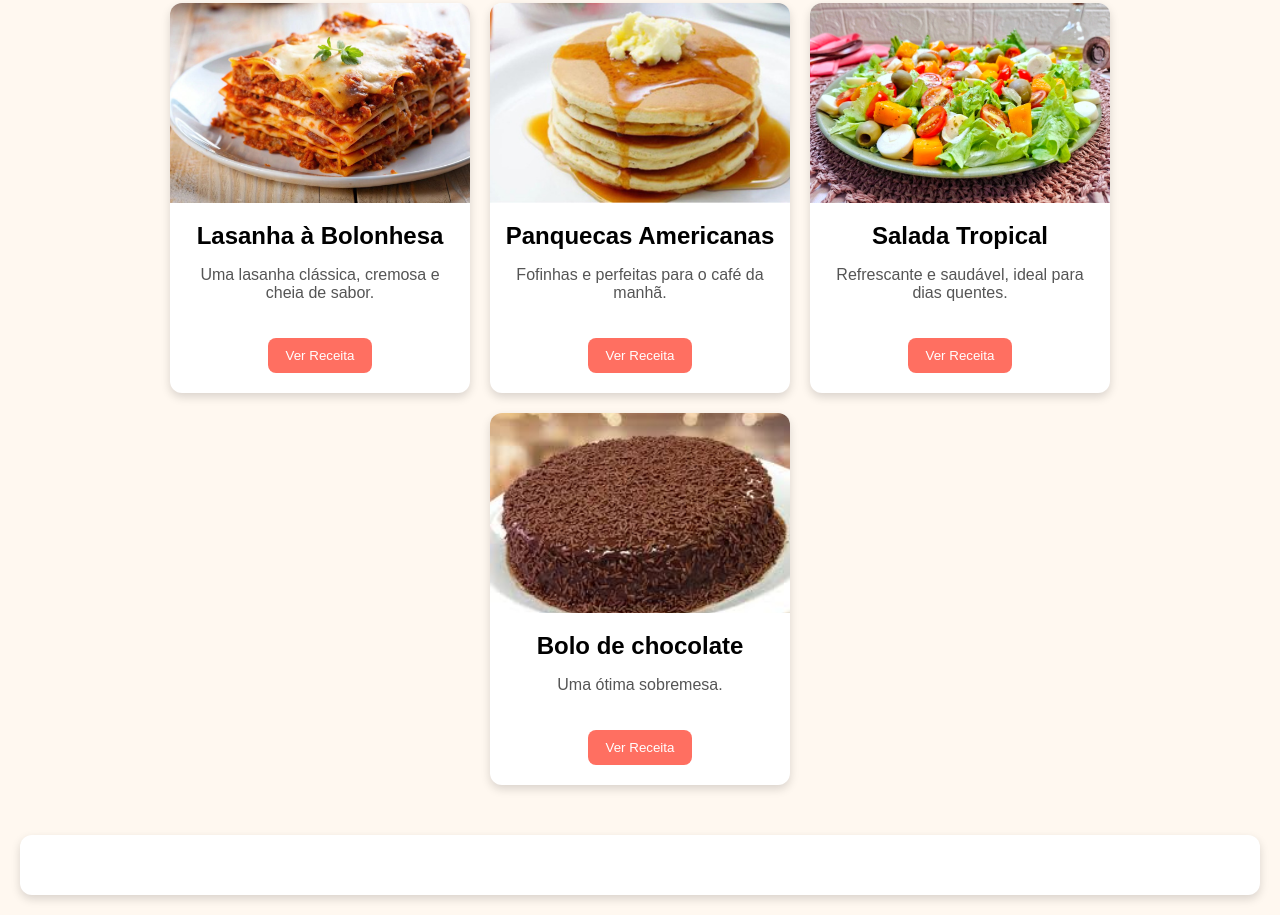
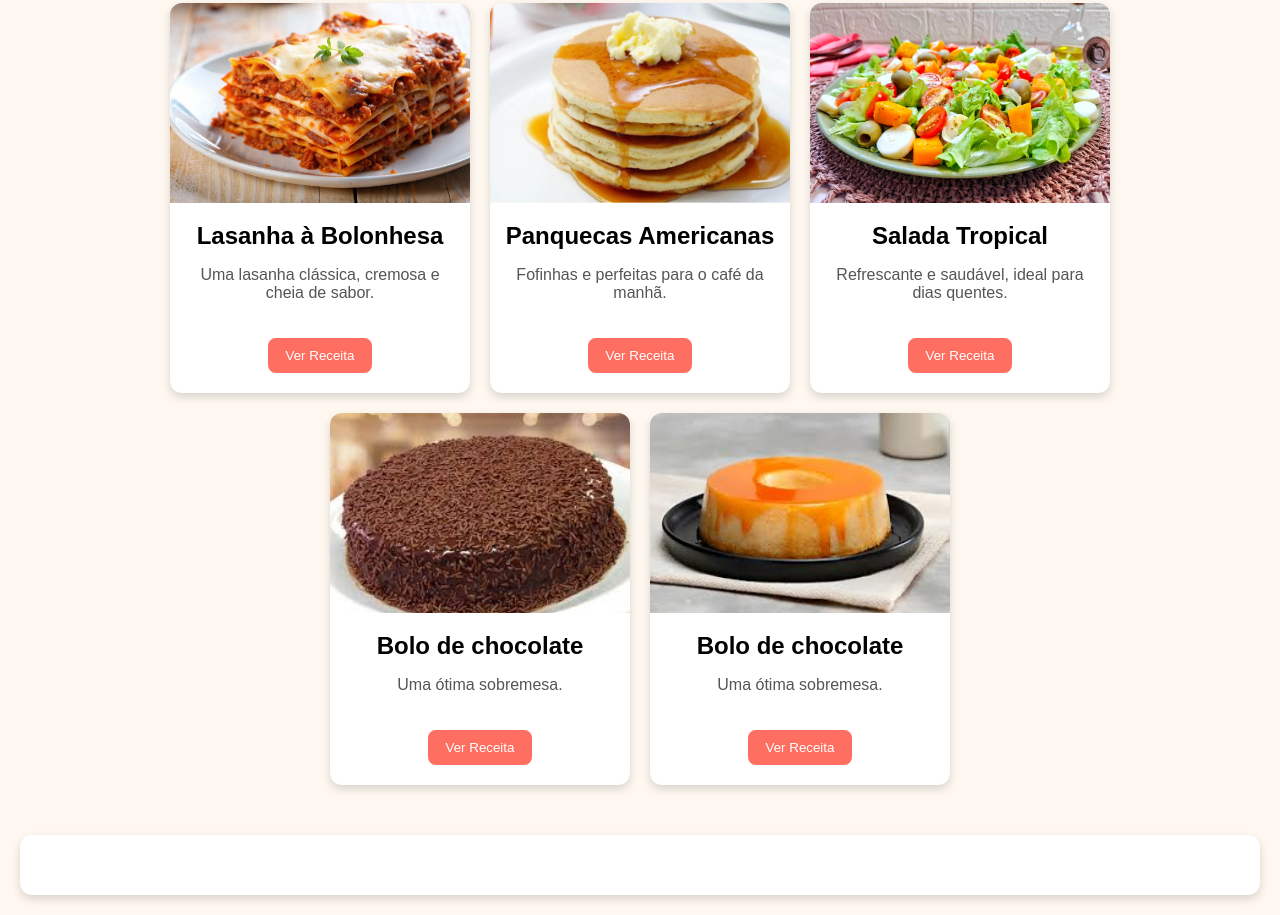
Before and after one commit to gamesfioravante/Site-de-receitas-Teste, a plain HTML site: page index.html in a window 1280 px wide. Shown: the part 221-1136 px from the top of the page. Drawn offline with Linux system fonts and the light colour scheme.

Commit message:
Atualização do site

```diff
--- a/index.html
+++ b/index.html
@@ -47,6 +47,13 @@
             <button onclick="mostrarReceita('bolo')">Ver Receita</button>
         </div>
 
+        <div class="card">
+            <img src="bdd\pudim.jpg" alt="Pudim">
+            <h2>Bolo de chocolate</h2>
+            <p>Uma ótima sobremesa.</p>
+            <button onclick="mostrarReceita('pudim')">Ver Receita</button>
+        </div>
+
     </main>
 
     <section id="receita" class="receita"></section>
--- a/script.js
+++ b/script.js
@@ -48,10 +48,21 @@ function mostrarReceita(tipo) {
                 <li>1 colher (sopa) de fermento em pó</li>
             </ul>
             <p><strong>Modo de preparo:</strong> Misture todos os ingredientes, coloque em uma forma untada e leve ao forno preaquecido a 180°C por cerca de 40 minutos.</p>
+        `,
+        pudim: `
+            <h2>Pudim de Leite Condensado</h2>
+            <p><strong>Ingredientes:</strong></p>
+            <ul>
+                <li>1 lata de leite condensado</li>
+                <li>1 lata de leite (use a lata do condensado como medida)</li>
+                <li>3 ovos</li>
+                <li>1 xícara de açúcar (para a calda)</li>
+            </ul>
+            <p><strong>Modo de preparo:</strong></p>
+            <p>Derreta o açúcar em fogo baixo até virar uma calda dourada e caramelize a forma. No liquidificador, bata os ovos, o leite e o leite condensado. Despeje na forma e leve ao forno em banho-maria por cerca de 1 hora. Deixe esfriar e desenforme.</p>
         `
     };
 
-    // Evita erros caso o tipo não exista
     if (receitas[tipo]) {
         receitaBox.innerHTML = receitas[tipo];
     } else {
```
Also changed, not shown: bdd/pudim.jpg (added).
